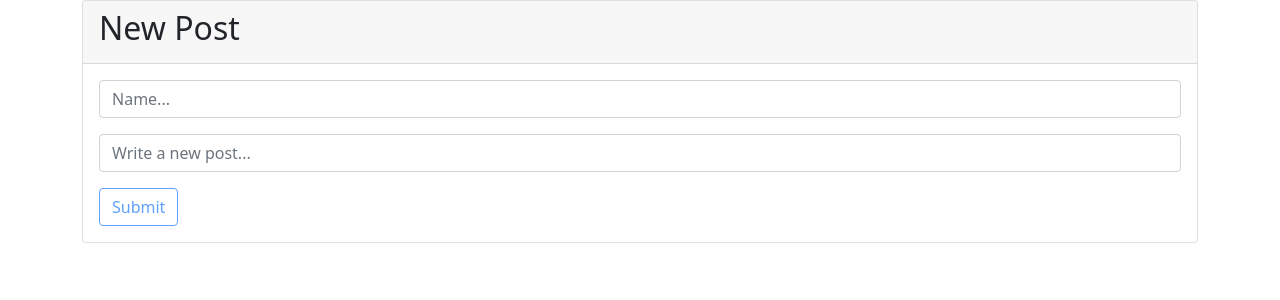
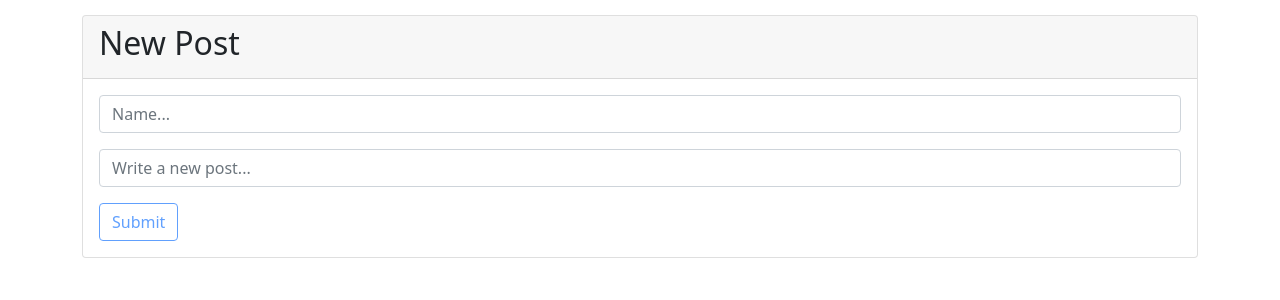
Before and after one commit to cs110-21/lab4, a React (Create React App) app: page / in a window 1280 px wide. Shown: the top 300 px of the page. Built offline with nearby package versions, Linux system fonts and the light colour scheme.

Commit message:
Fixed spacing with comment text

```diff
--- a/src/App.js
+++ b/src/App.js
@@ -4,7 +4,7 @@ import Comments from "./comments/Comments";
 
 const App = () => {
   return (
-    <Container>
+    <Container className="mainWindow">
       <Comments/>
     </Container>
   );
--- a/src/comments/Comment.js
+++ b/src/comments/Comment.js
@@ -22,7 +22,7 @@ const Comment = ({
 
   return <div className="commentCard">
     <Stack direction="horizontal">
-      <Stack>
+      <Stack className="commentText">
         <Col><h5>{comment.username}</h5></Col>
         <Col>{comment.body}</Col>
         <Col><div className="replyButton" onClick={() => setActiveComment({ id: comment.id, type: "replying", parentId: parentId })}>Reply</div></Col>
--- a/src/index.css
+++ b/src/index.css
@@ -1,3 +1,7 @@
+.mainWindow {
+  padding-top: 15px;
+}
+
 .replyButton {
   color: #0B6EFD;
 }
@@ -10,8 +14,12 @@
   border-radius: 5px;
   border-top: 1px solid #DFDFDF;
   border-left: 2px solid #0B6EFD;
+  padding-left: 10px;
+}
+
+.commentText {
   padding-top: 10px;
-  padding-left: 10px;
+  padding-bottom: 10px;
 }
 
 .voteNumber {
```
